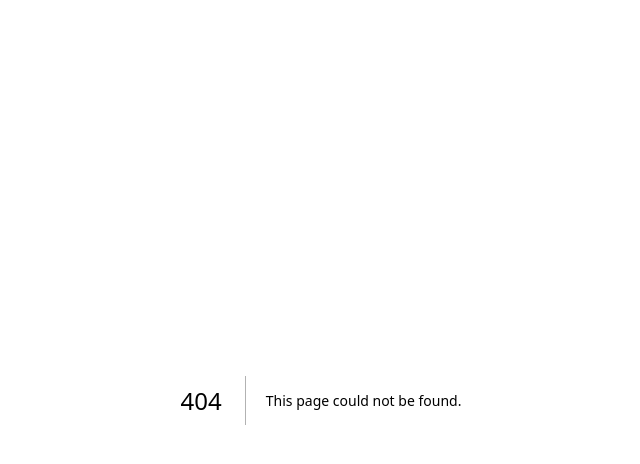
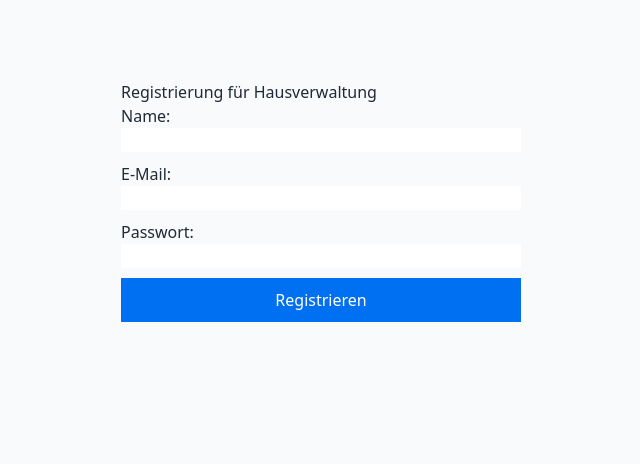
Before and after one commit to MarcoKI55555/hausmeister-app, a Next.js app: page /register in a window 1280 px wide. Before the commit this address had no page. Shown: the top 464 px of the page, without its empty margins (319-959 px from the left). Built offline with nearby package versions, Linux system fonts and the light colour scheme; no server answers.

Commit message:
Create register.js

```diff
--- /dev/null
+++ b/pages/register.js
@@ -0,0 +1,119 @@
+import { useState } from "react";
+import { useRouter } from "next/router";
+import { supabase } from "../lib/supabaseClient";
+
+export default function Register() {
+  const router = useRouter();
+  const [email, setEmail] = useState("");
+  const [password, setPassword] = useState("");
+  const [name, setName] = useState("");
+  const [loading, setLoading] = useState(false);
+  const [error, setError] = useState("");
+
+  async function handleRegister(e) {
+    e.preventDefault();
+    setError("");
+    setLoading(true);
+
+    // Benutzer in Supabase Auth erstellen
+    const { data, error } = await supabase.auth.signUp({
+      email,
+      password,
+      options: { emailRedirectTo: `${window.location.origin}/login` },
+    });
+
+    if (error) {
+      setError(error.message);
+      setLoading(false);
+      return;
+    }
+
+    const user = data.user;
+
+    if (!user) {
+      setError("Registrierung fehlgeschlagen.");
+      setLoading(false);
+      return;
+    }
+
+    // Benutzer auch in app_users Tabelle eintragen
+    const { error: insertError } = await supabase.from("app_users").insert([
+      {
+        auth_uid: user.id,
+        email: email,
+        name: name,
+        role_id: (await getRoleId("hausverwaltung")),
+      },
+    ]);
+
+    if (insertError) {
+      console.error(insertError);
+      setError("Fehler beim Speichern in app_users.");
+      setLoading(false);
+      return;
+    }
+
+    alert("Registrierung erfolgreich! Du kannst dich nun anmelden.");
+    router.push("/login");
+  }
+
+  async function getRoleId(roleName) {
+    const { data, error } = await supabase
+      .from("roles")
+      .select("id")
+      .eq("name", roleName)
+      .single();
+    if (error) {
+      console.error(error);
+      return null;
+    }
+    return data.id;
+  }
+
+  return (
+    <div style={{ maxWidth: "400px", margin: "80px auto" }}>
+      <h2>Registrierung für Hausverwaltung</h2>
+      <form onSubmit={handleRegister}>
+        <label>Name:</label>
+        <input
+          type="text"
+          value={name}
+          onChange={(e) => setName(e.target.value)}
+          required
+          style={{ width: "100%", marginBottom: "10px" }}
+        />
+        <label>E-Mail:</label>
+        <input
+          type="email"
+          value={email}
+          onChange={(e) => setEmail(e.target.value)}
+          required
+          style={{ width: "100%", marginBottom: "10px" }}
+        />
+        <label>Passwort:</label>
+        <input
+          type="password"
+          value={password}
+          onChange={(e) => setPassword(e.target.value)}
+          required
+          style={{ width: "100%", marginBottom: "10px" }}
+        />
+        <button
+          type="submit"
+          disabled={loading}
+          style={{
+            width: "100%",
+            backgroundColor: "#0070f3",
+            color: "white",
+            padding: "10px",
+            border: "none",
+            cursor: "pointer",
+          }}
+        >
+          {loading ? "Registriere..." : "Registrieren"}
+        </button>
+      </form>
+      {error && <p style={{ color: "red" }}>{error}</p>}
+    </div>
+  );
+}
```
